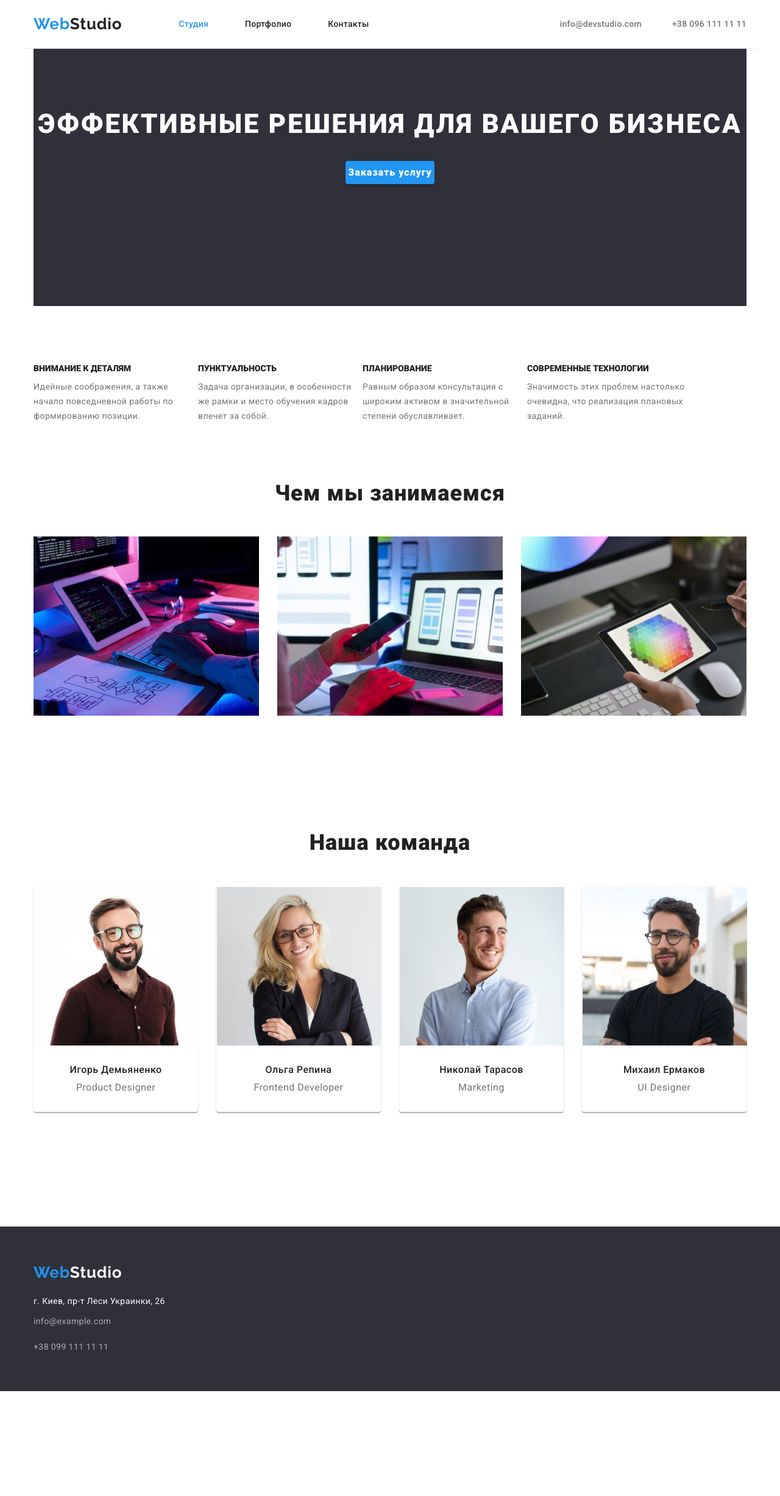
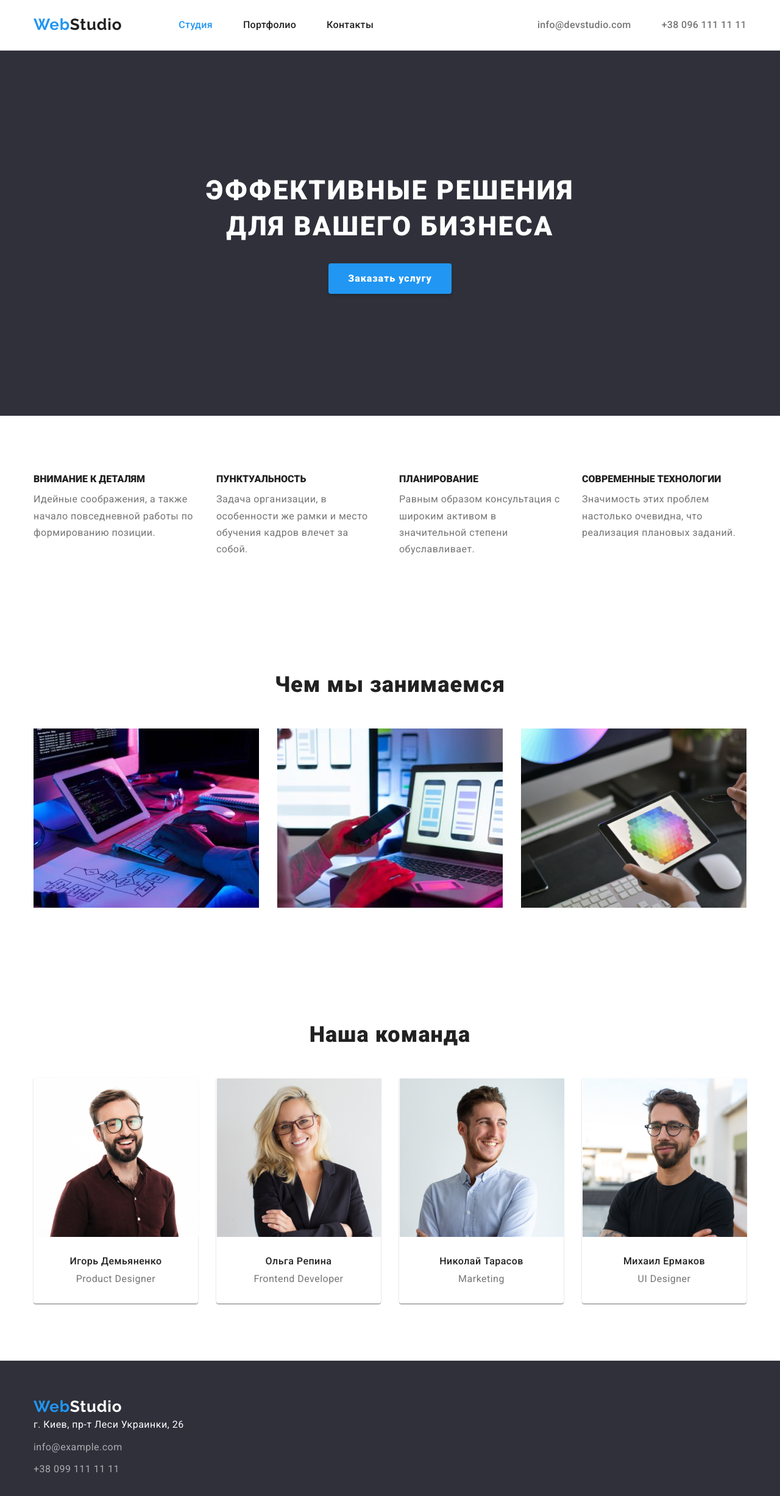
Before and after one commit to Serhii-Sunko/goit-markup-hw-03, a plain HTML site: page index.html in a window 1280 px wide. Shown: the whole page at 61% size. Before the commit the page ends 2282 px from the top, so only its background shows below. Drawn offline with nearby package versions, Linux system fonts and the light colour scheme.

Commit message:
Fix changes
Fix changes in index.html, portfolio.html & styles.css

```diff
--- a/css/styles.css
+++ b/css/styles.css
@@ -5,6 +5,7 @@
   --background-color: #ffffff;
   --herobackground-color: #2f303a;
   --tel-mail-color: rgba(255, 255, 255, 0.6);
+  --bgc-section: #f5f4fa
   --font-size14px: 14px;
   --font-size16px: 16px;
   --font-size36px: 36px;
@@ -46,14 +47,16 @@ body {
   display: flex;
   justify-content: space-between;
   align-items: center;
-  border-bottom: 1px solid #ececec;
+
 }
 .section {
   padding-top: 94px;
+  padding-bottom: 94px;
 }
 /* Header */
 .page-header {
   background-color: var(--background-color);
+  border-bottom: 1px solid #ececec;
 }
 /* Logo Company */
 .page-nav {
@@ -94,9 +97,8 @@ body {
   color: var(--accent-color);
 }
 
-.site-nav-list:not(:last-child) {
-  padding-right: 10px;
-  margin-right: 50px;
+.site-nav-list:not(:first-child) {
+  margin-left: 50px;
 }
 .site-nav-link {
   color: var(--title-text-color);
@@ -148,9 +150,10 @@ body {
   border: 0;
   clip: rect(0 0 0 0);
 }
-.main-section {
+.main-section.section {
   text-align: center;
   background-color: var(--herobackground-color);
+  padding: 200px 0;
 }
 .main-caption {
   font-style: var(--font-style);
@@ -161,6 +164,9 @@ body {
   letter-spacing: 0.06em;
   text-transform: uppercase;
   color: var(--background-color);
+
+  width: 696px;
+  margin: 0 auto;
 }
 .footer-list {
   text-decoration: none;
@@ -169,12 +175,12 @@ body {
 .btn-item {
   background: var(--accent-color);
   box-shadow: 0px 4px 4px rgba(0, 0, 0, 0.15);
-  border: 4px solid var(--accent-color);
+  border: none;
   border-radius: 4px;
   cursor: pointer;
 
   margin-top: 30px;
-  margin-bottom: 200px;
+  padding: 10px 32px;
 }
 
 .btn-desc {
@@ -203,7 +209,7 @@ body {
   margin-right: 30px;
   margin-bottom: 0;
 }
-.our-features-list:not(:last-child) {
+.our-features-list:last-child {
   margin-right: 0;
 }
 
@@ -236,7 +242,6 @@ body {
   max-width: 100%;
   height: auto;
   margin-right: 30px;
-  margin-bottom: 94px;
 }
 .about-list:last-child {
   margin-right: 0;
@@ -258,8 +263,7 @@ body {
   margin-bottom: 50px;
 }
 .our-team-section {
-  background-color: var(--background-color);
-  margin-bottom: 94px;
+  background-color: var(--bgc-section);
 }
 
 .our-team-list {
@@ -270,7 +274,6 @@ body {
   border-radius: 0px 0px 4px 4px;
   width: 270px;
   margin-right: 30px;
-  margin-bottom: 94px;
 }
 .our-team-list:last-child {
   margin-right: 0;
@@ -298,21 +301,13 @@ body {
 
 /*Footer section*/
 .footer-logo {
-  display: block;
-  padding-top: 60px;
+  padding-bottom: 20px;
 }
 .page-footer {
   background-color: var(--herobackground-color);
+  padding: 60px 0;
 }
-.footer-item.location {
-  padding-top: 20px;
-}
-.footer-item.mail {
-  padding: 9px 0;
-}
-.footer-item.tel {
-  padding: 9px 0 60px 0;
-}
+
 .location-link {
   text-decoration: none;
   list-style: none;
@@ -344,6 +339,9 @@ body {
   line-height: 1.71;
   letter-spacing: 0.03em;
   color: var(--tel-mail-color);
+}
+.footer-item {
+  margin-bottom: 9px;
 }
 /* our-portfolio-section */
 .portfolio-btn-list {
@@ -380,13 +378,18 @@ body {
 }
 .portfolio-btn {
   cursor: pointer;
+  padding: 6px 22px;
+  border: none;
+  border-radius: 4px;
 }
 
 .portfolio-btn:hover,
 .portfolio-btn:focus {
   background: var(--accent-color);
   border-radius: 4px;
+  box-shadow: 0px 3px 1px rgba(0, 0, 0, 0.1), 0px 1px 2px rgba(0, 0, 0, 0.08), 0px 2px 2px rgba(0, 0, 0, 0.12);
   border-color: var(--accent-color);
+  color: var(--background-color)
 }
 
 .portfolio-btn-item:hover,
@@ -401,7 +404,7 @@ body {
 
 /* Our Portfolio section */
 .portfolio-page {
-  margin-bottom: 94px;
+  margin-right: -30px;
 }
 .items > .portfolio-li {
   flex-basis: calc(100% / 3 - 30px);
@@ -414,6 +417,9 @@ body {
   margin-top: 34px;
   border: 1px solid #ececec;
 }
+.card-wrapper{
+  padding: 20px 24px;
+}
 .portfolio-li:nth-child(3n) {
   margin-right: 0;
 }
@@ -423,6 +429,7 @@ body {
 .portfolio-list {
   text-decoration: none;
   list-style: none;
+  display: block;
 }
 .portfolio-caption {
   font-style: var(--font-style);
--- a/index.html
+++ b/index.html
@@ -35,14 +35,17 @@
             </div>
     </header>
 
-    <main class="main-page">
+    <main>
+
+    <section class="main-section section">
         <div class="container">
-        <section class="main-section section">
         <h1 class="main-caption">Эффективные решения для вашего бизнеса</h1>
         <button type="button" class="btn-item"><span class="btn-desc">Заказать услугу</span></button>
+        </div>
     </section>
 
         <section class="our-features-section section">
+            <div class="container">
             <h2 class="our-features-title visually-hidden">Наши особености</h2>
 
             <ul class="items">
@@ -63,9 +66,11 @@
                     <p class="our-features-paragraph">Значимость этих проблем настолько очевидна, что реализация плановых заданий.</p>
                 </li>
             </ul>
+            </div>
         </section>
 
         <section class="about-section section">
+            <div class="container">
             <h2 class="about-section-title">Чем мы занимаемся</h2>
 
             <ul class="items">
@@ -73,9 +78,11 @@
                 <li class="about-list"><img class="img-card" src="./images/box2.jpg" alt="Человек-работающий-в-телефоне-для-оргонизации-каскадной-таблицы-стилей" width="370"></li>
                 <li class="about-list"><img class="img-card" src="./images/box3.jpg" alt="Человек-работающий-с-планшетом-и-палитрой-цветов" width="370"></li>
             </ul>
+            </div>
         </section>
 
         <section class="our-team-section section">
+            <div class="container">
             <h2 class="our-team-title">Наша команда</h2>
 
             <ul class="items" >
@@ -100,8 +107,8 @@
                     <p class="career-block">UI Designer</p>
                 </li>
             </ul>
+            </div>
         </section>
-        </div>
     </main>
 
     <footer class="page-footer">
@@ -109,12 +116,15 @@
             <a class="logo footer-logo" href="./index.html">Web<span class="logo-colored-reversed">Studio</span></a>
             <address>
                 <ul class="footer-list">
-                <li class="footer-item location"><a class="location-link" href="https://goo.gl/maps/uHgCKQNqZT3MQZoy7">г. Киев, пр-т Леси Украинки, 26</a></li>
-                <li class="footer-item mail"><a class="mail-link" href="mailto:info@example.com">info@example.com</a></li>
-                <li class="footer-item tel"><a class="tel-link" href="tel:+380991111111">+38 099 111 11 11</a></li>
+                    <li class="footer-item"><a class="location-link" href="https://goo.gl/maps/uHgCKQNqZT3MQZoy7">г. Киев,
+                            пр-т Леси Украинки, 26</a></li>
+                    <li class="footer-item"><a class="mail-link" href="mailto:info@example.com">info@example.com</a>
+                    </li>
+                    <li class="footer-item"><a class="tel-link" href="tel:+380991111111">+38 099 111 11 11</a></li>
                 </ul>
             </address>
+        </div>
     </footer>
-    </div>
+
 </body>
 </html>
```
Also changed, not shown: portfolio.html (+25 -6 lines). Lines whose indentation alone changed are shown as unchanged.
